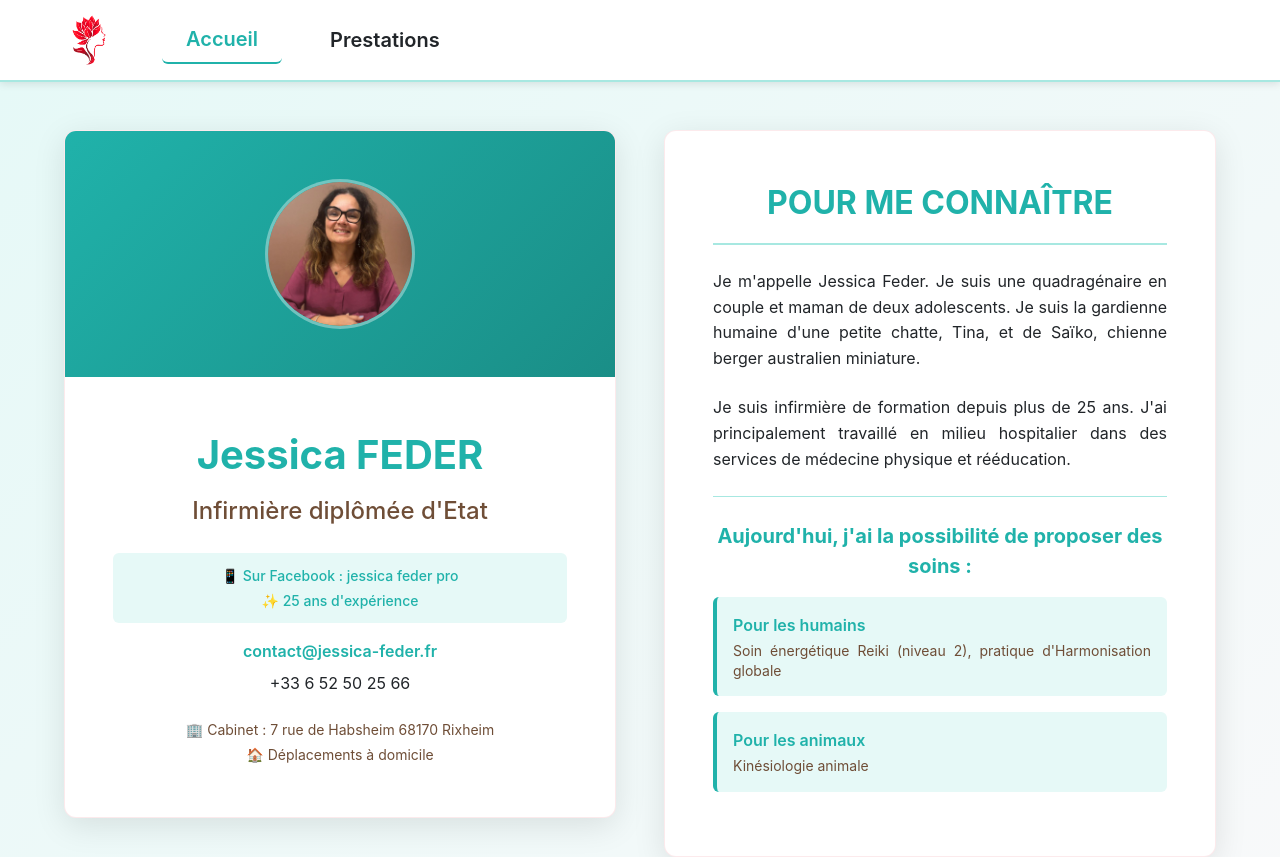
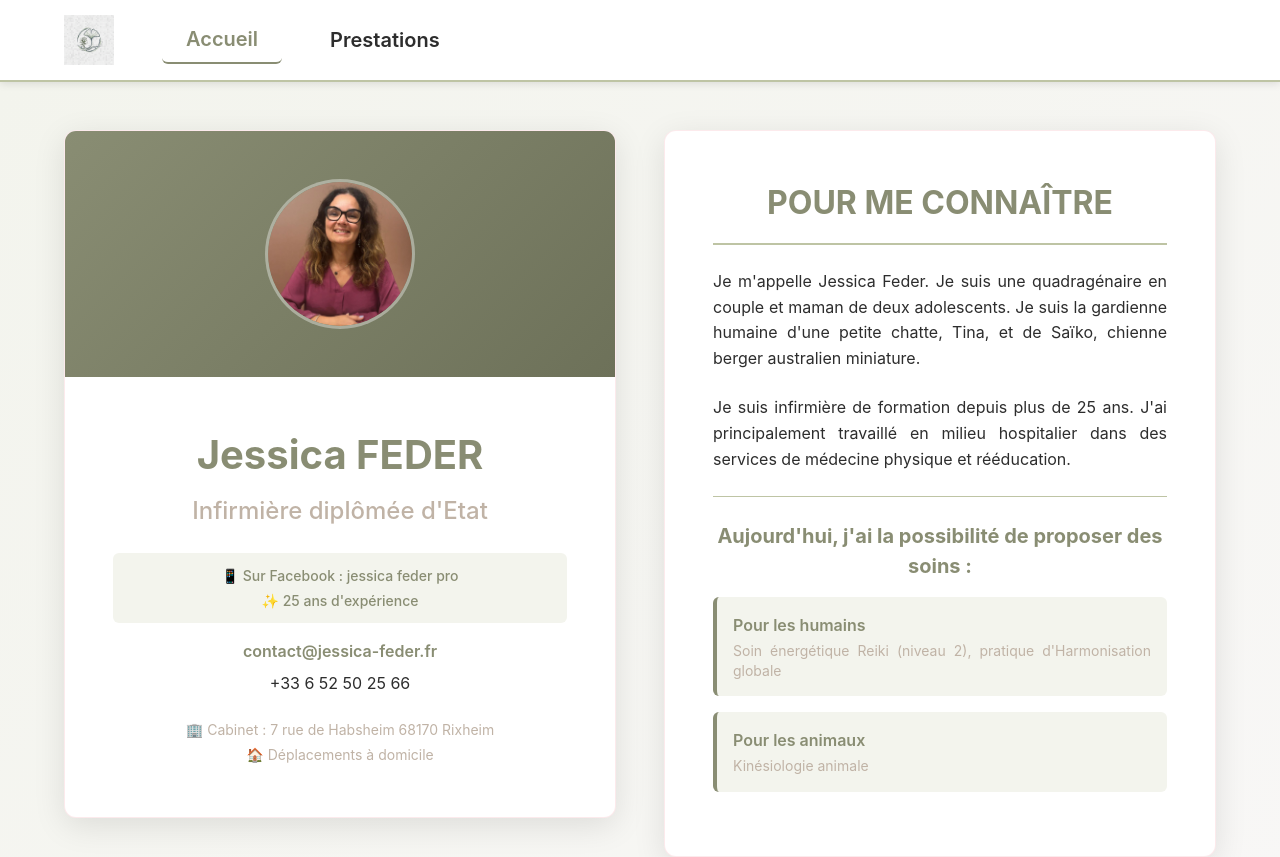
Before and after one commit to argomis/jess-front, a React (Vite) app: page / in a window 1280 px wide. Shown: the top 857 px of the page. Built offline with nearby package versions, Linux system fonts and the light colour scheme.

Commit message:
update css & cohérence front + back

```diff
--- a/src/styles/variables.scss
+++ b/src/styles/variables.scss
@@ -1,25 +1,40 @@
 // Variables CSS globales
 :root {
-  // Couleurs primaires - Palette vert d'eau/turquoise
-  --primary: #20b2aa;
-  --primary-dark: #1a8e87;
-  --primary-light: #a7e8e1;
-  --on-primary: #ffffff;
-  --primary-background: #e6f9f7;
-  --on-primary-background: #0d5955;
+  // Palette de base - Couleurs naturelles douces
+  --color-sage: #898D73;        /* Sauge foncé - 137, 141, 115 */
+  --color-sage-light: #BEC4A4;  /* Sauge clair - 190, 196, 164 */
+  --color-beige-warm: #D6CBC0;  /* Beige chaud - 214, 203, 192 */
+  --color-beige-cool: #D2D6C9;  /* Beige frais - 210, 214, 201 */
+  --color-sand: #C0B3A6;        /* Sable - 192, 179, 166 */
+  --color-rose: #D1B1AA;        /* Rose poudré - 209, 177, 170 */
+  --color-cream: #F0E6E1;       /* Crème - 240, 230, 225 */
+  --color-taupe: #DECAC3;       /* Taupe clair - 222, 202, 195 */
+  --color-peach: #E4C6B5;       /* Pêche - 228, 198, 181 */
 
-  // Couleurs secondaires - Tons chauds
-  --secondary: #6f4e37;
-  --secondary-light: #a67c6a;
-  --on-secondary: #ffffff;
-  --secondary-background: #f5f1ed;
-  --on-secondary-background: #5d4037;
+  // Couleurs primaires - Sauge (contraste accessible)
+  --primary: #898D73;           /* Sauge foncé - bon contraste sur fond clair */
+  --primary-dark: #6d7159;      /* Sauge très foncé - pour les survols */
+  --primary-light: #BEC4A4;     /* Sauge clair - pour les backgrounds */
+  --on-primary: #ffffff;        /* Texte sur primary - contraste 4.85:1 (AA) */
+  --primary-background: #f3f4ed; /* Background très clair sauge */
+  --on-primary-background: #6d7159; /* Texte foncé sur background clair */
+
+  // Couleurs secondaires - Tons chauds (beige/rose)
+  --secondary: #C0B3A6;         /* Beige sable - pour accents doux */
+  --secondary-light: #D1B1AA;   /* Rose poudré - pour highlights */
+  --on-secondary: #3d3835;      /* Texte foncé - contraste 5.2:1 (AA) */
+  --secondary-background: #F0E6E1; /* Crème - background très doux */
+  --on-secondary-background: #5d4037; /* Brun pour texte */
 
   // Couleurs de surface
-  --surface: #ffffff;
-  --on-surface: #212529;
-  --surface-background: #f8f9fa;
-  --on-surface-background: #6c757d;
+  --surface: #ffffff;           /* Blanc pur */
+  --on-surface: #2d2d2d;        /* Gris très foncé - contraste 12.6:1 (AAA) */
+  --surface-background: #f8f7f6; /* Blanc cassé */
+  --on-surface-background: #5a5a5a; /* Gris moyen - contraste 7.4:1 (AAA) */
+
+  // Couleurs d'accent
+  --accent-warm: #E4C6B5;       /* Pêche - pour CTA chauds */
+  --accent-cool: #D2D6C9;       /* Beige frais - pour zones calmes */
 
   // Tailles de police
   --font-size-xs: 0.75rem;
```
Also changed, not shown: public/logo.png.
